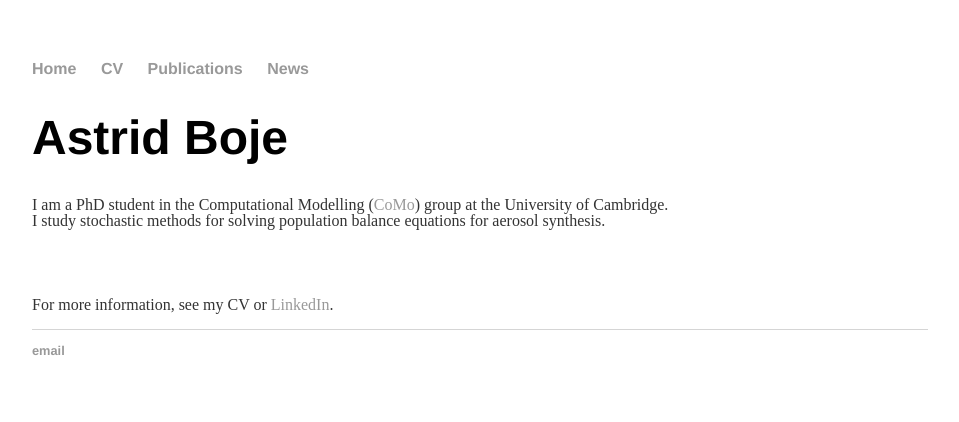
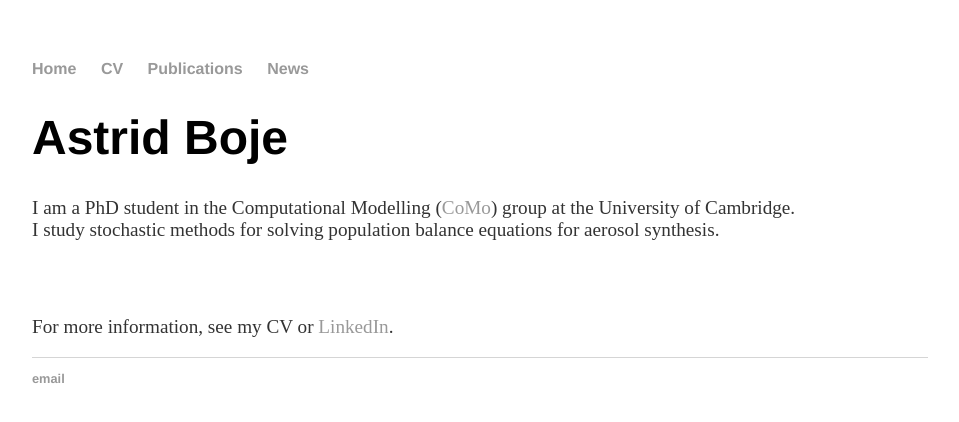
Before and after one commit to aab64/aab64.github.io, a Jekyll site: the page built from index.html, in a window 1280 px wide. Shown: the top 422 px of the page, without its empty margins (160-1119 px from the left). Built offline with Jekyll 4.4.1, drawn with Linux system fonts in a browser that asks for light colours.

Commit message:
Update main.css

```diff
--- a/css/main.css
+++ b/css/main.css
@@ -24,8 +24,8 @@ h1 {
     font-family:'Helvetica', 'Arial', 'Sans-Serif';
 }
 p {
-    font-size: 1em;
-    line-height: 1em;
+    font-size: 1.2em;
+    line-height: 1.15em;
     color: #333;
 }
 footer {
```
